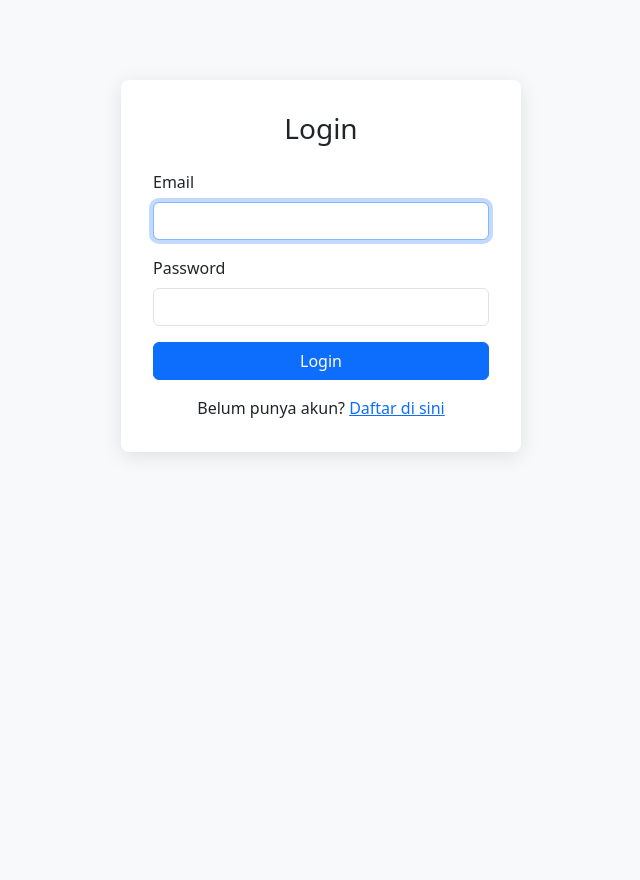
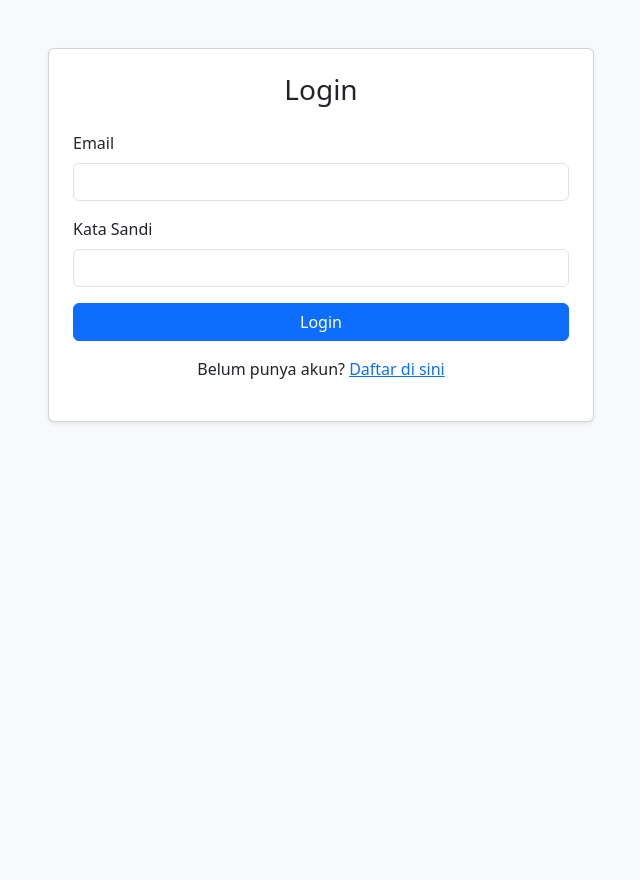
Before and after one commit to dipaa183/TUBES_PAW, a PHP site: page /login.php in a window 1280 px wide. Shown: the whole page, without its empty margins (319-959 px from the left). After the commit the page ends 423 px from the top, so only its background shows below. Run offline with PHP 8.4, Linux system fonts and the light colour scheme.

Commit message:
Update login.php

```diff
--- a/login.php
+++ b/login.php
@@ -3,6 +3,7 @@ session_start();
 include_once __DIR__ . '/config/db.php';
 
 $error = '';
+
 if ($_SERVER['REQUEST_METHOD'] === 'POST') {
     $email = trim($_POST['email'] ?? '');
     $password = $_POST['password'] ?? '';
@@ -15,71 +16,66 @@ if ($_SERVER['REQUEST_METHOD'] === 'POST') {
     $user = mysqli_fetch_assoc($result);
 
     if ($user && password_verify($password, $user['password'])) {
+        // Login berhasil
         $_SESSION['user_id'] = $user['id'];
         $_SESSION['user_name'] = $user['name'];
         $_SESSION['user_email'] = $user['email'];
+        $_SESSION['role'] = $user['role'];
+
         header('Location: index.php');
         exit;
     } else {
-        $error = 'Email atau password salah';
+        $error = 'Email atau password salah.';
     }
 }
 ?>
+
 <!DOCTYPE html>
 <html lang="id">
 
 <head>
     <meta charset="UTF-8">
     <title>Login - Fotokopi Online</title>
-    <meta name="viewport" content="width=device-width, initial-scale=1.0">
-    <link href="https://cdn.jsdelivr.net/npm/bootstrap@5.3.3/dist/css/bootstrap.min.css" rel="stylesheet">
-    <style>
-        body {
-            background-color: #f8f9fa;
-            min-height: 100vh;
-        }
-
-        .login-container {
-            max-width: 400px;
-            margin: auto;
-            padding: 2rem;
-            margin-top: 5rem;
-            background: white;
-            border-radius: 8px;
-            box-shadow: 0px 4px 20px rgba(0, 0, 0, 0.1);
-        }
-    </style>
+    <link href="https://cdn.jsdelivr.net/npm/bootstrap@5.3.0/dist/css/bootstrap.min.css" rel="stylesheet">
 </head>
 
-<body>
+<body class="bg-light">
+    <div class="container py-5">
+        <div class="row justify-content-center">
+            <div class="col-md-6">
+                <div class="card shadow-sm">
+                    <div class="card-body p-4">
+                        <h3 class="text-center mb-4">Login</h3>
 
-    <div class="container">
-        <div class="login-container">
-            <h3 class="text-center mb-4">Login</h3>
-            <?php if ($error): ?>
-                <div class="alert alert-danger text-center"><?= htmlspecialchars($error) ?></div>
+                        <?php if (!empty($error)): ?>
+                            <div class="alert alert-danger"><?= htmlspecialchars($error) ?></div>
                         <?php endif; ?>
 
-            <form method="POST">
+                        <form method="POST" action="">
                             <div class="mb-3">
                                 <label for="email" class="form-label">Email</label>
-                    <input type="email" class="form-control" id="email" name="email" required autofocus>
+                                <input type="email" name="email" id="email" class="form-control" required>
                             </div>
 
                             <div class="mb-3">
-                    <label for="password" class="form-label">Password</label>
-                    <input type="password" class="form-control" id="password" name="password" required>
+                                <label for="password" class="form-label">Kata Sandi</label>
+                                <input type="password" name="password" id="password" class="form-control" required>
                             </div>
 
                             <button type="submit" class="btn btn-primary w-100">Login</button>
                         </form>
 
-            <div class="text-center mt-3">
+                        <p class="mt-3 text-center">
                             Belum punya akun? <a href="register.php">Daftar di sini</a>
+                        </p>
+                    </div>
+                </div>
             </div>
         </div>
     </div>
 
+    <!-- Bootstrap JS -->
+    <script src="https://cdn.jsdelivr.net/npm/bootstrap@5.3.0/dist/js/bootstrap.bundle.min.js"></script>
 </body>
 
 </html>
```
Lines whose indentation alone changed are shown as unchanged.
